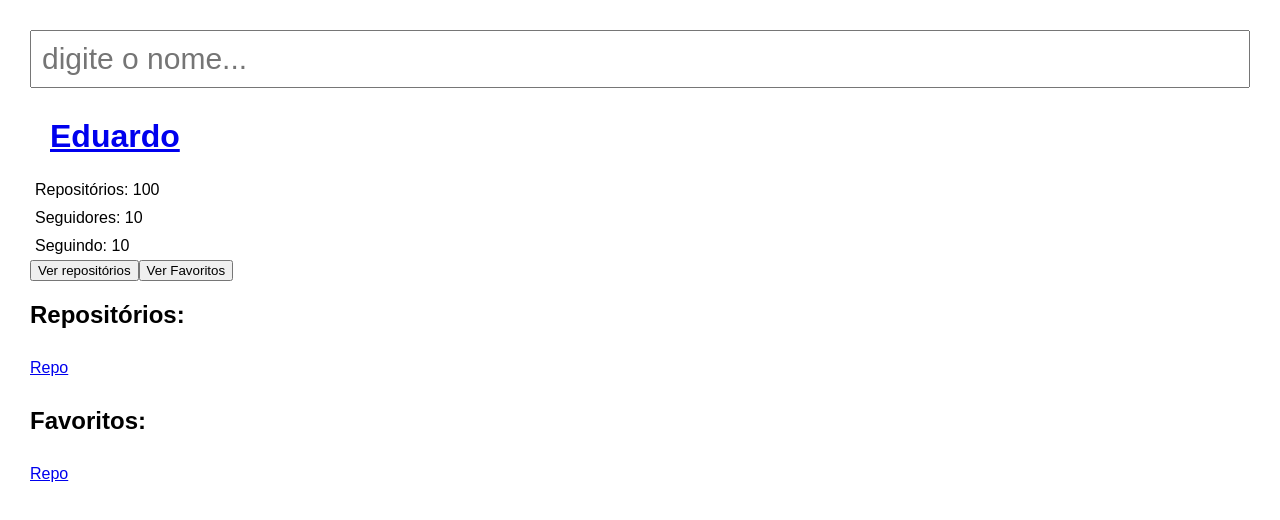
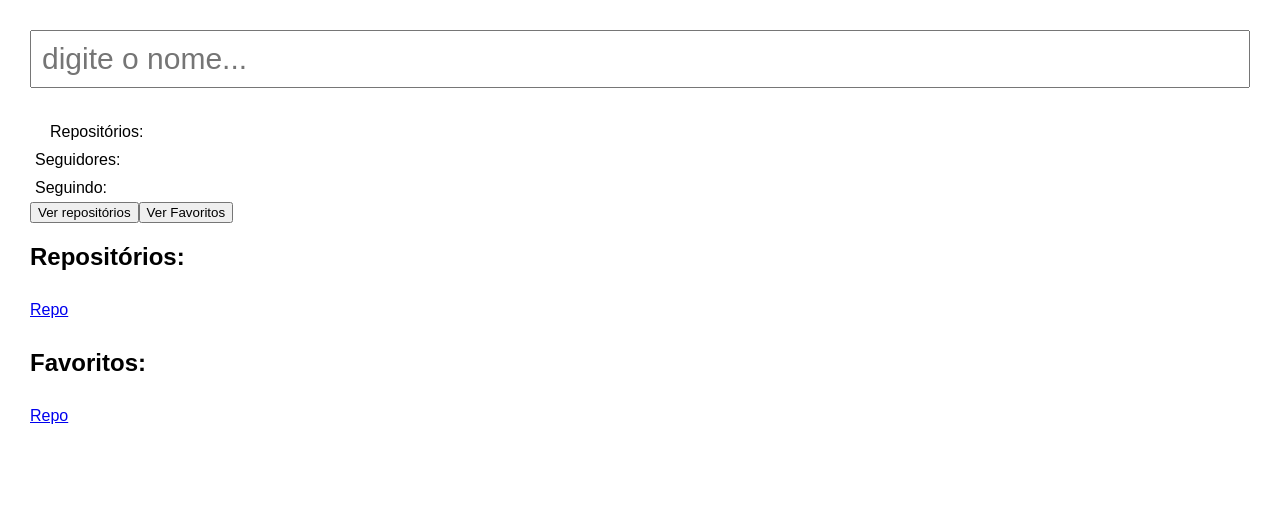
Before and after one commit to SallesCosta/reactLearning, a React (Vite) app in the folder Github/: page / in a window 1280 px wide. Shown: the top 520 px of the page. Built offline with nearby package versions, Linux system fonts and the light colour scheme.

Commit message:
criando state

```diff
--- a/Github/src/App.jsx
+++ b/Github/src/App.jsx
@@ -21,6 +21,10 @@ const [starred, setStarred] = useState([{
   name: 'Repo',
   link: '#',
 }])
+
+console.table(userinfo)
+console.table(repos)
+console.table(starred)
   return <AppContent
     userinfo={userinfo}
     repos={repos}
--- a/Github/src/components/userinfo.jsx
+++ b/Github/src/components/userinfo.jsx
@@ -3,12 +3,12 @@ export const UserInfo = ({ userinfo }) => (
     <div className='user-info'>
         <img src={userinfo.photo} />
         <h1>
-            <a target='_blank' href={`https://github.com/${userinfo.login}`}>Eduardo</a>
+            <a target='_blank' href={`https://github.com/${userinfo.login}`}>{userinfo.username}</a>
         </h1>
         <ul className='repos-info'>
-            <li>Repositórios: 100</li>
-            <li>Seguidores: 10</li>
-            <li>Seguindo: 10</li>
+            <li>Repositórios: {userinfo.repos}</li>
+            <li>Seguidores: {userinfo.followers}</li>
+            <li>Seguindo: {userinfo.following}</li>
         </ul>
     </div>
 )
```
